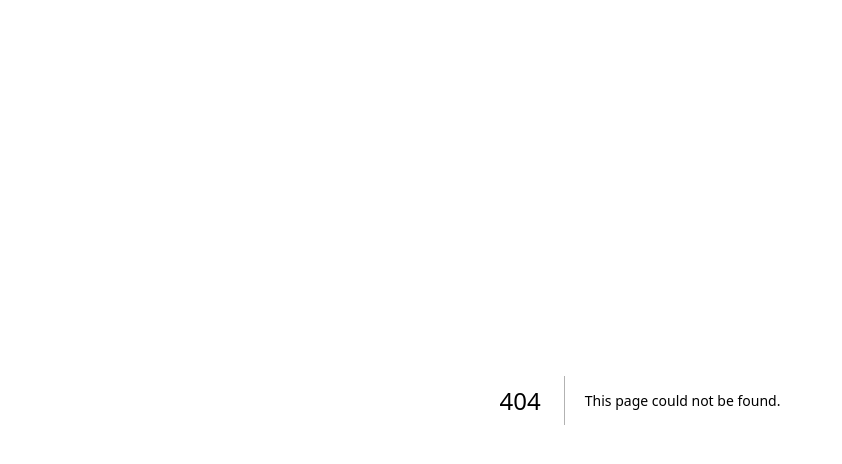
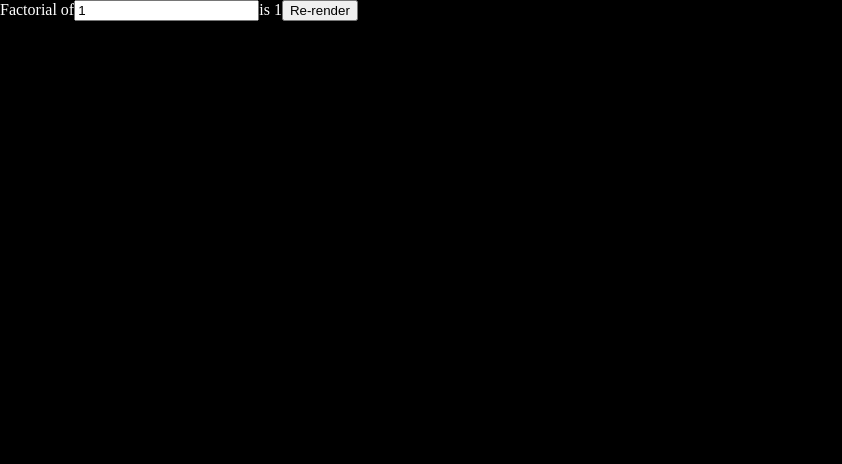
Before and after one commit to annamkishore/react-hooks-demo, a Next.js app: page /life-cycle/use-memo in a window 1280 px wide. Before the commit this address had no page. Shown: the top 464 px of the page, without its empty margins (0-842 px from the left). Built offline with nearby package versions, Linux system fonts and the light colour scheme.

Commit message:
use-memo

```diff
--- /dev/null
+++ b/app/life-cycle/use-memo/page.js
@@ -0,0 +1,32 @@
+"use client"
+
+import {useState, useMemo} from 'react';
+
+export default function CalculateFactorial() {
+  const [number, setNumber] = useState(1);
+  const [inc, setInc] = useState(0);
+
+  // bad - called on Re-render button clicked
+  // const factorial = factorialOf(number)
+  // good - won't be called on Re-render button clicked
+  const factorial = useMemo(() => factorialOf(number), [number]);
+
+  const onChange = event => {
+    setNumber(Number(event.target.value));
+  };
+  const onClick = () => setInc(i => i + 1);
+
+  return (
+    <div>
+      Factorial of
+      <input type="number" value={number} onChange={onChange}/>
+      is {factorial}
+      <button onClick={onClick}>Re-render</button>
+    </div>
+  );
+}
+
+function factorialOf(n) {
+  console.log('factorialOf(n) called!');
+  return n <= 0 ? 1 : n * factorialOf(n - 1);
+}
```
Also changed, not shown: app/life-cycle/unmount/page.js (added, +33 -0 lines).
